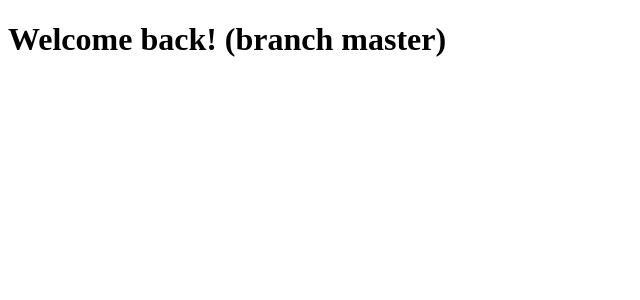
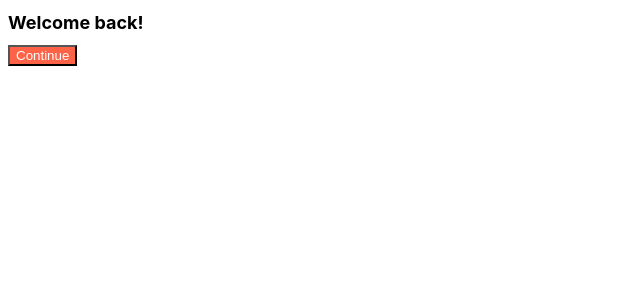
Before and after one commit to sh5623/practice_react, a React (Create React App) app: page / in a window 1280 px wide. Shown: the top 300 px of the page, without its empty margins (0-640 px from the left). Built offline with nearby package versions, Linux system fonts and the light colour scheme.

Commit message:
start react

```diff
--- a/src/App.js
+++ b/src/App.js
@@ -1,7 +1,11 @@
+import Button from "./Button";
+import styles from "./App.module.css";
+
 function App() {
   return (
     <div>
-      <h1>Welcome back! (branch master)</h1>
+      <h1 className={styles.title}>Welcome back!</h1>
+      <Button text={"Continue"} />
     </div>
   );
 }
--- /dev/null
+++ b/src/App.module.css
@@ -0,0 +1,5 @@
+.title {
+  font-family: -apple-system, BlinkMacSystemFont, "Segoe UI", Roboto, Oxygen,
+    Ubuntu, Cantarell, "Open Sans", "Helvetica Neue", sans-serif;
+  font-size: 18px;
+}
--- /dev/null
+++ b/src/Button.js
@@ -0,0 +1,12 @@
+import PropTypes from "prop-types";
+import styles from "./Button.module.css";
+
+function Button({ text }) {
+  return <button className={styles.btn}>{text}</button>;
+}
+
+Button.propTypes = {
+  text: PropTypes.string.isRequired,
+};
+
+export default Button;
--- /dev/null
+++ b/src/Button.module.css
@@ -0,0 +1,4 @@
+.btn {
+  color: white;
+  background-color: tomato;
+}
```
